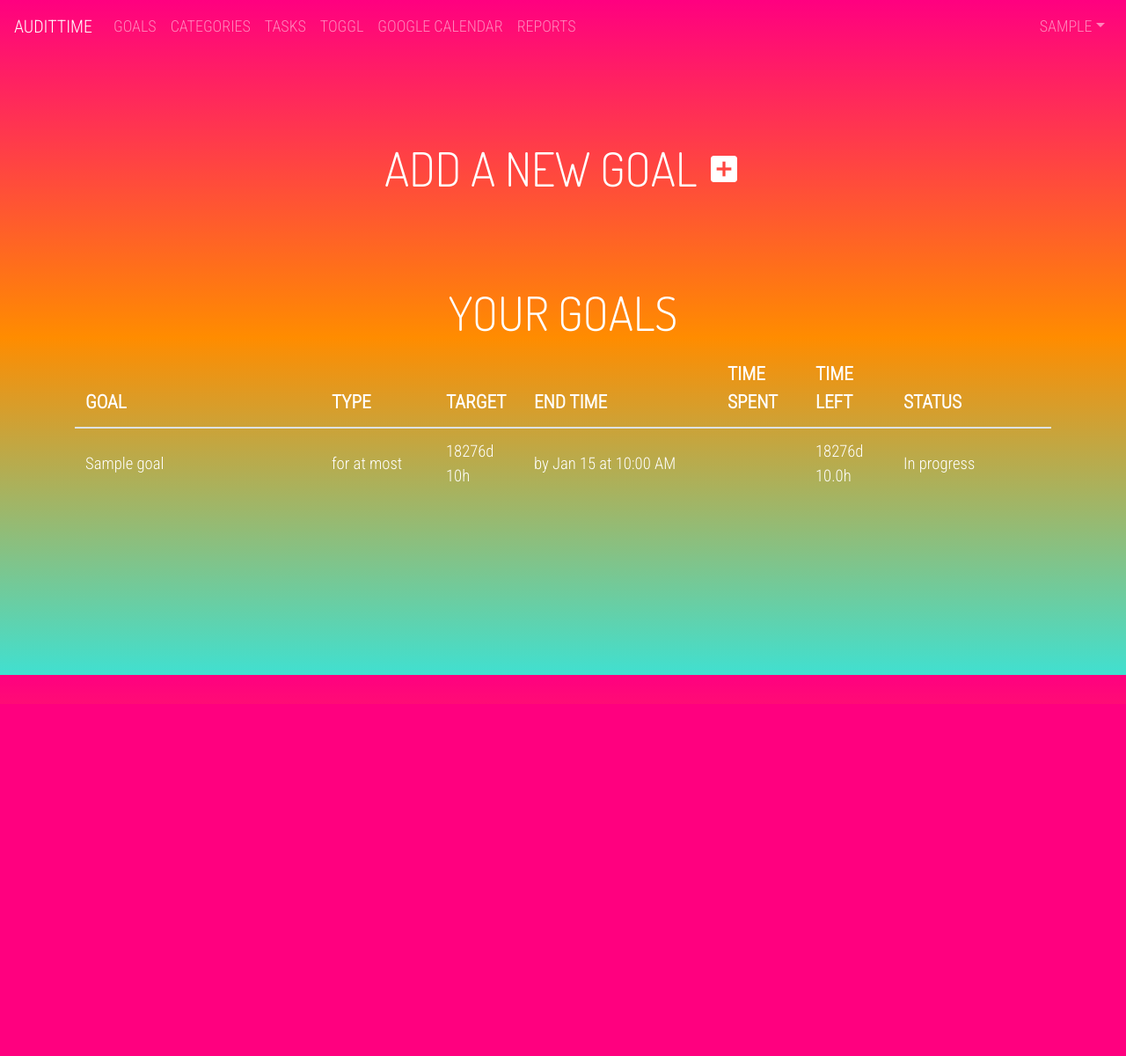
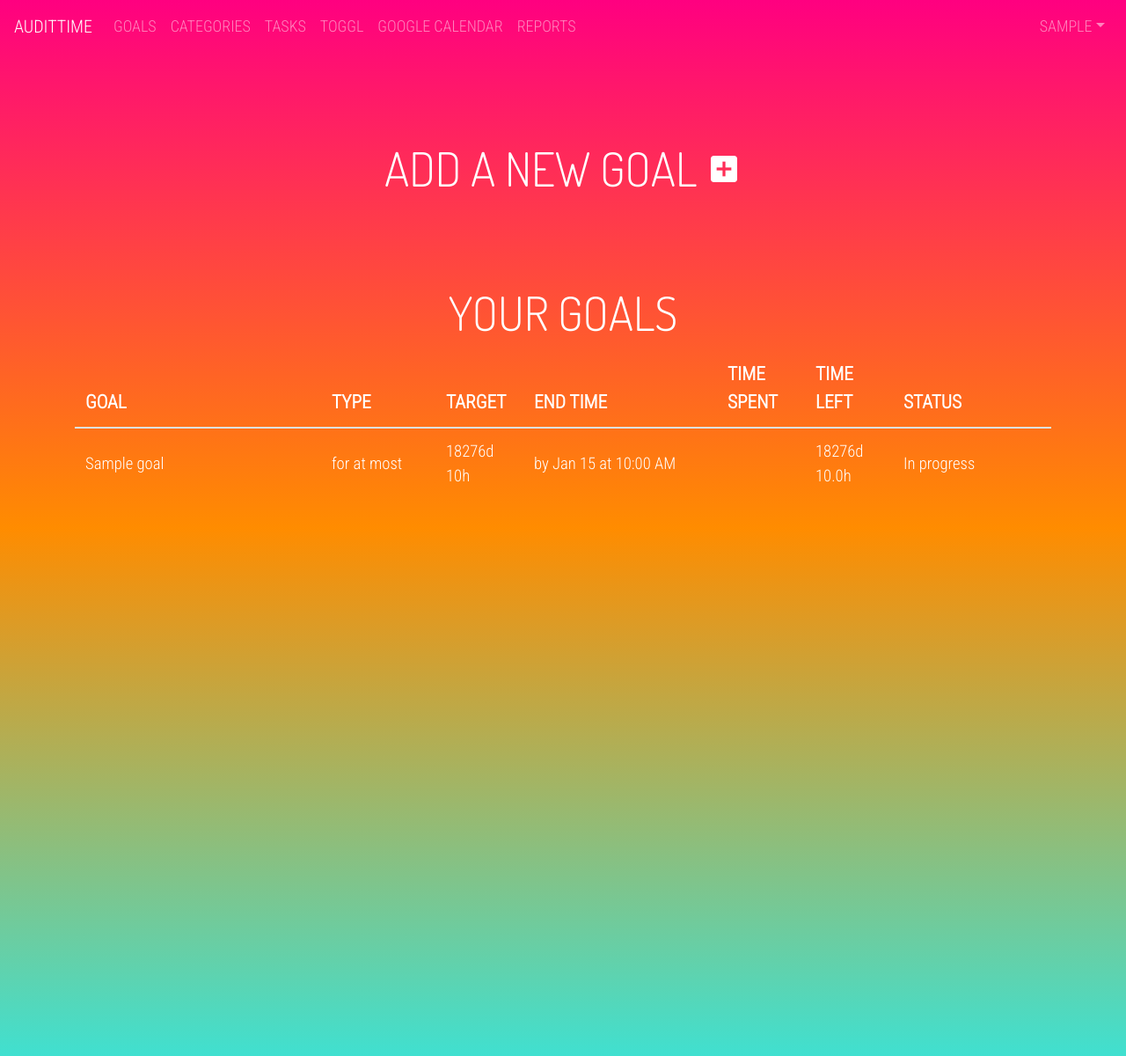
Before and after one commit to almondjelly/audittime, a Flask app: page /goals in a window 1280 px wide. Shown: the whole page at 88% size. Before the commit the page ends 767 px from the top, so only its background shows below. Run offline with Flask 2, Linux system fonts and the light colour scheme; the visitor is signed in with stand-in values (Sample User, id 1); tables that the repository leaves empty hold one stand-in row (values such as "Sample post"); some libraries are stand-ins or nearby versions.

Commit message:
Fixed bg

```diff
--- a/static/css/audittime.css
+++ b/static/css/audittime.css
@@ -464,7 +464,7 @@
         background: -webkit-linear-gradient(to top, #40E0D0, #FF8C00, #FF0080);  /* Chrome 10-25, Safari 5.1-6 */
         background: linear-gradient(to top, #40E0D0, #FF8C00, #FF0080); /* W3C, IE 10+/ Edge, Firefox 16+, Chrome 26+, Opera 12+, Safari 7+ */
         color: #ffffff;
-        min-height: 100%;
+        min-height: 1200px;
     }
 
     .container {
```
